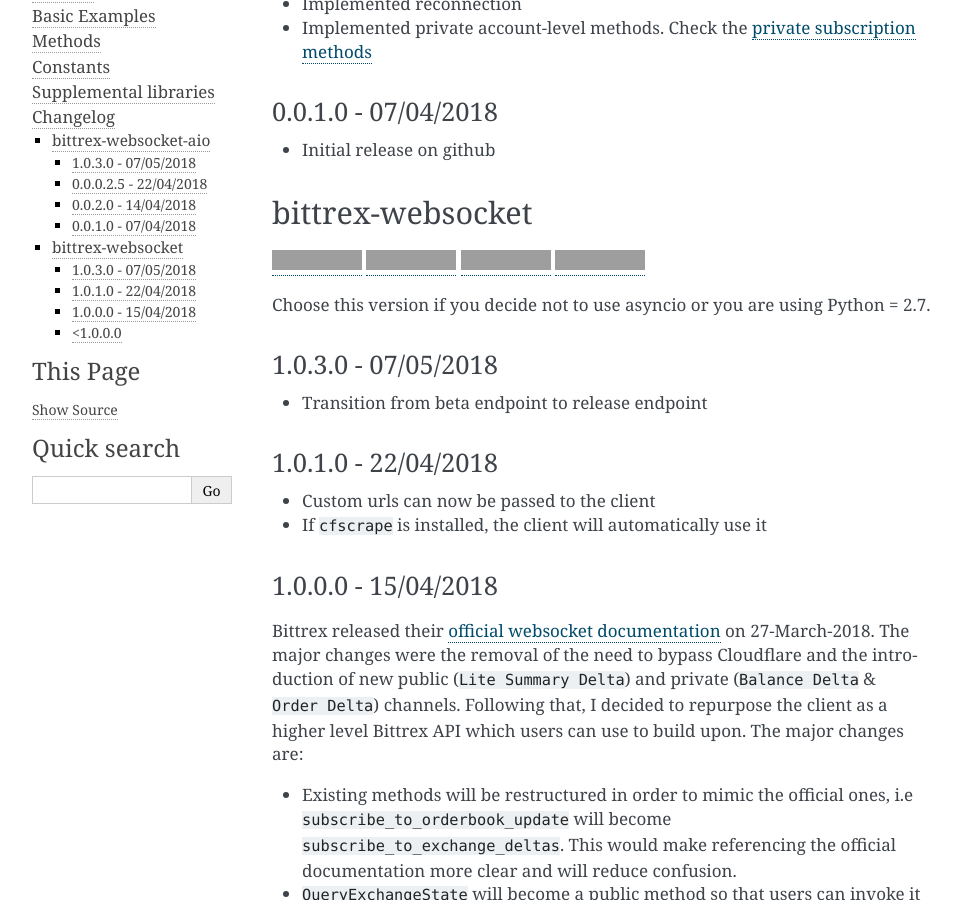
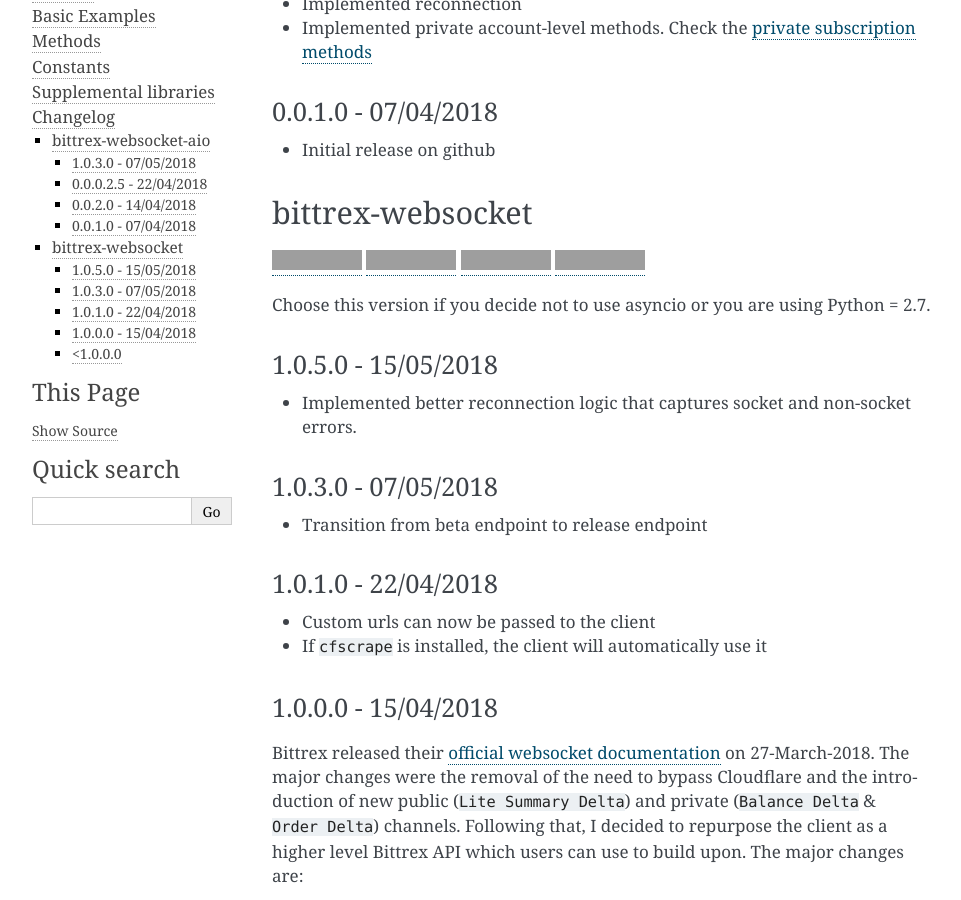
Before and after one commit to slazarov/python-bittrex-websocket-docs, a Sphinx documentation site: the page built from docs/changelog.rst, in a window 1280 px wide and 900 px high, scrolled down 502 px, cut to the strip 0-900 px from the top of the window. Shown: the whole strip, without its empty margins (148-1109 px from the left). Built offline with Sphinx 7.4.7, drawn with Linux system fonts in a browser that asks for light colours; grey boxes are pictures that could not be loaded.

Commit message:
Changelog legacy 1.0.5.0

```diff
--- a/docs/changelog.rst
+++ b/docs/changelog.rst
@@ -53,6 +53,10 @@
 
 Choose this version if you decide not to use asyncio or you are using Python = 2.7.
 
+1.0.5.0 - 15/05/2018
+^^^^^^^^^^^^^^^^^^^^^
+* Implemented better reconnection logic that captures socket and non-socket errors.
+
 1.0.3.0 - 07/05/2018
 ^^^^^^^^^^^^^^^^^^^^^
 * Transition from beta endpoint to release endpoint
```
